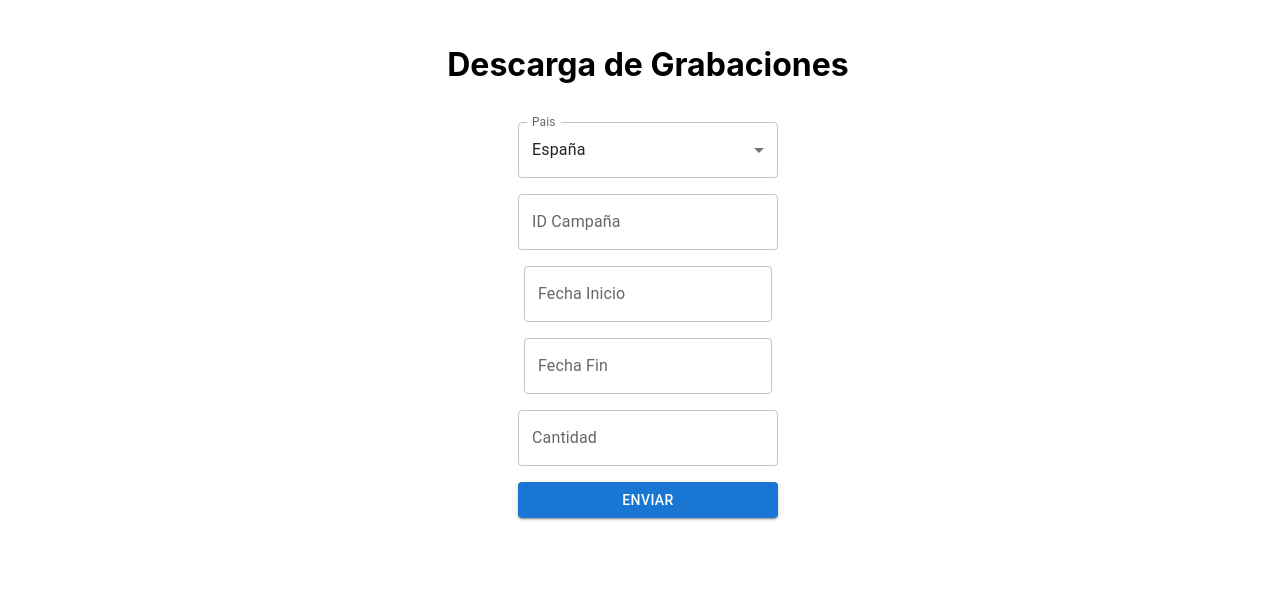
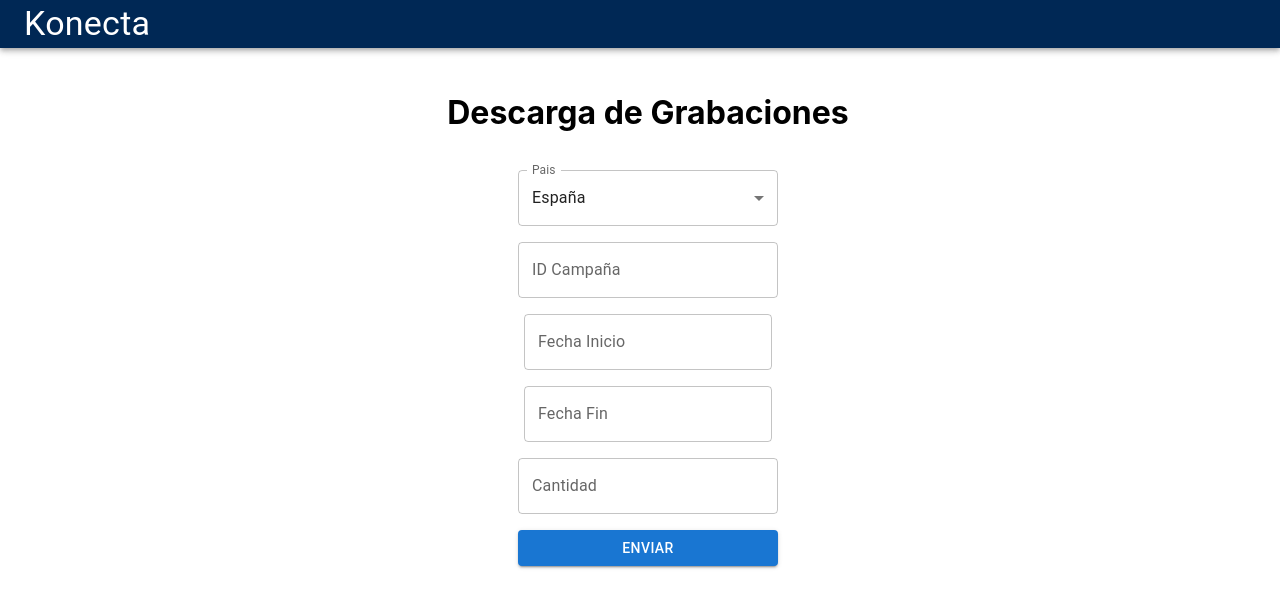
Before and after one commit to Kjlengo/amplifyApp, a React (Create React App) app: page / in a window 1280 px wide. Shown: the top 608 px of the page. Built offline with nearby package versions, Linux system fonts and the light colour scheme.

Commit message:
appbar agregado

```diff
--- a/src/App.js
+++ b/src/App.js
@@ -2,11 +2,12 @@
 import './App.css';
 import Box from '@mui/material/Box';
 import FormSample from './components/FormSample';
-//import Example from './components/example';
+import AppBar from './components/appBar';
 
 function App() {
   return (
     <Box>
+      <AppBar></AppBar>
       <FormSample></FormSample>
     </Box>
   );
--- /dev/null
+++ b/src/components/appBar.js
@@ -0,0 +1,21 @@
+import AppBar from '@mui/material/AppBar';
+import Box from '@mui/material/Box';
+import Toolbar from '@mui/material/Toolbar';
+import Typography from '@mui/material/Typography';
+
+export default function DenseAppBar() {
+
+const toolbarStyle = {backgroundColor: '#002855'}
+
+  return (
+    <Box sx={{ flexGrow: 1 }}>
+      <AppBar position="static">
+        <Toolbar variant="dense" style={toolbarStyle}>
+          <Typography variant="h4" color="inherit" component="div">
+            Konecta
+          </Typography>
+        </Toolbar>
+      </AppBar>
+    </Box>
+  );
+}
```
